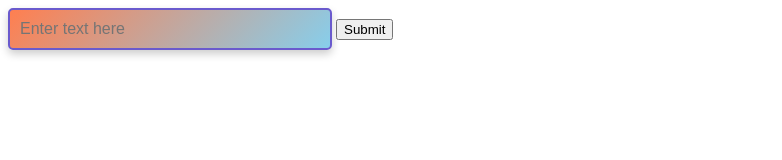
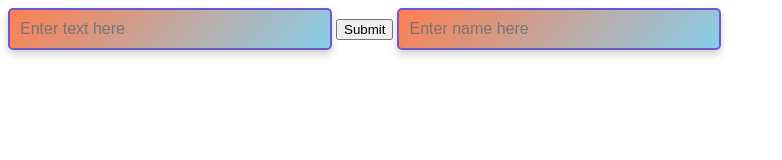
Before and after one commit to PATELYOGIN/Local-Repo, a plain HTML site: page index.html in a window 1280 px wide. Shown: the whole page, without its empty margins (0-782 px from the left). Drawn offline with Linux system fonts and the light colour scheme.

Commit message:
New Feature

```diff
--- a/index.html
+++ b/index.html
@@ -10,6 +10,7 @@
     <form>
         <input type="text" placeholder="Enter text here" />
         <button type="submit">Submit</button>
+        <input type="text" placeholder="Enter name here" />
     </form>
 </body>
 </html>
```
